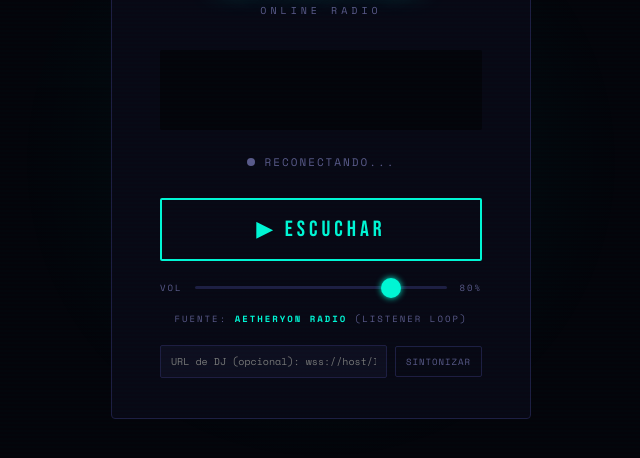
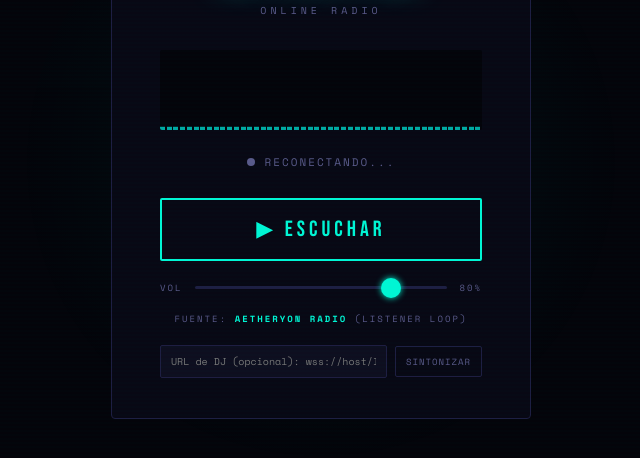
Before and after one commit to OpenAETH/aetheryon-radio, a plain HTML site: page index.html in a window 1280 px wide. Shown: the part 238-696 px from the top of the page, without its empty margins (319-959 px from the left). Drawn offline with nearby package versions, Linux system fonts and the light colour scheme; no server answers.

Commit message:
update files

```diff
--- a/index.html
+++ b/index.html
@@ -272,28 +272,65 @@ var USE_WEBAUDIO = /[?&]webaudio=1/.test(location.search) || (!IS_MOBILE && !/[?
 // Canvas
 var canvas = document.getElementById('viz');
 var ctx2d  = canvas.getContext('2d');
-canvas.width  = canvas.offsetWidth || 340;
-canvas.height = 80;
+var vizW = 0, vizH = 0, vizGrad = null;
+function sizeViz() {
+  // Tamano real en pixeles de dispositivo; se recalcula al rotar/redimensionar (antes se fijaba una sola vez)
+  var dpr = Math.min(window.devicePixelRatio || 1, 3);
+  var w = Math.max(canvas.clientWidth || canvas.parentNode.clientWidth || 340, 1);
+  var h = canvas.clientHeight || 80;
+  if (w * dpr === vizW && h * dpr === vizH) return;
+  vizW = canvas.width = Math.round(w * dpr);
+  vizH = canvas.height = Math.round(h * dpr);
+  vizGrad = ctx2d.createLinearGradient(0, vizH, 0, 0);   // gradiente solido, sin depender de hsl()/alfa por barra
+  vizGrad.addColorStop(0, '#00a6a0');
+  vizGrad.addColorStop(0.6, '#00ffd0');
+  vizGrad.addColorStop(1, '#7dffee');
+}
+sizeViz();
+window.addEventListener('resize', sizeViz);
+window.addEventListener('orientationchange', sizeViz);
 
-function drawViz() {
+// Barras sobre todo el ancho, escala logaritmica de frecuencias (la voz vive en las primeras bandas).
+// Sin analizador (movil), contexto suspendido o pestana silenciada, cae a una animacion sintetica mientras suena
+// y a una linea base tenue en reposo: el visualizador nunca queda en blanco.
+var VIZ_BARS = 48, vizBuf = null, vizSmooth = new Array(VIZ_BARS);
+for (var vi = 0; vi < VIZ_BARS; vi++) vizSmooth[vi] = 0;
+
+function drawViz(now) {
   requestAnimationFrame(drawViz);
-  if (!analyser) {
-    ctx2d.fillStyle = '#04040a';
-    ctx2d.fillRect(0, 0, canvas.width, canvas.height);
-    return;
+  sizeViz();
+  var W = vizW, H = vizH, i, v, data = null, energy = 0;
+  if (analyser) {
+    if (!vizBuf || vizBuf.length !== analyser.frequencyBinCount) vizBuf = new Uint8Array(analyser.frequencyBinCount);
+    analyser.getByteFrequencyData(vizBuf);
+    for (i = 0; i < vizBuf.length; i++) energy += vizBuf[i];
+    if (energy > 0) data = vizBuf;
   }
-  var d = new Uint8Array(analyser.frequencyBinCount);
-  analyser.getByteFrequencyData(d);
-  ctx2d.fillStyle = 'rgba(4,4,10,0.4)';
-  ctx2d.fillRect(0, 0, canvas.width, canvas.height);
-  var bw = canvas.width / d.length * 2.5;
-  for (var i = 0; i < d.length; i++) {
-    var h = (d[i] / 255) * canvas.height;
-    ctx2d.fillStyle = 'hsl(' + (170 + i / d.length * 30) + ',100%,' + (40 + d[i]/255*30) + '%)';
-    ctx2d.fillRect(i * bw, canvas.height - h, bw - 1, h);
+  var sounding = !!(audioEl && !audioEl.paused);
+  var t = (now || 0) / 1000;
+  ctx2d.fillStyle = '#04040a';
+  ctx2d.fillRect(0, 0, W, H);
+  var gap = Math.max(1, Math.round(W / VIZ_BARS * 0.25)), bw = W / VIZ_BARS;
+  ctx2d.fillStyle = vizGrad || '#00ffd0';
+  for (i = 0; i < VIZ_BARS; i++) {
+    var target;
+    if (data) {
+      var lo = Math.floor(Math.pow(i / VIZ_BARS, 2) * (data.length - 1));
+      var hi = Math.max(lo + 1, Math.floor(Math.pow((i + 1) / VIZ_BARS, 2) * (data.length - 1)));
+      var m = 0;
+      for (var k = lo; k < hi && k < data.length; k++) if (data[k] > m) m = data[k];
+      target = m / 255;
+    } else if (sounding) {
+      target = 0.18 + 0.32 * (0.5 + 0.5 * Math.sin(t * 3.1 + i * 0.55)) * (0.6 + 0.4 * Math.sin(t * 1.7 + i * 1.3));
+    } else {
+      target = 0.04;
+    }
+    vizSmooth[i] += (target - vizSmooth[i]) * (target > vizSmooth[i] ? 0.6 : 0.18);
+    var h = Math.max(2, vizSmooth[i] * H);
+    ctx2d.fillRect(Math.round(i * bw), H - h, Math.max(1, Math.round(bw - gap)), h);
   }
 }
-drawViz();
+requestAnimationFrame(drawViz);
 
 function setStatus(text, cls) {
   document.getElementById('status-text').textContent = text;
```
